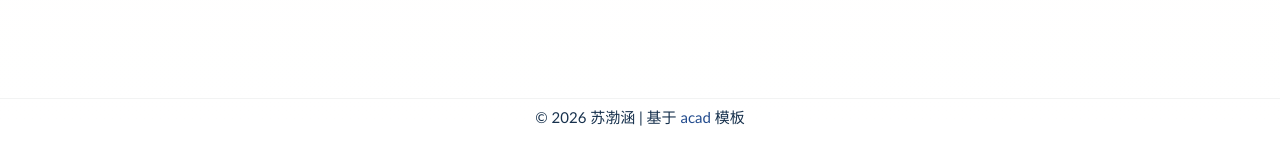
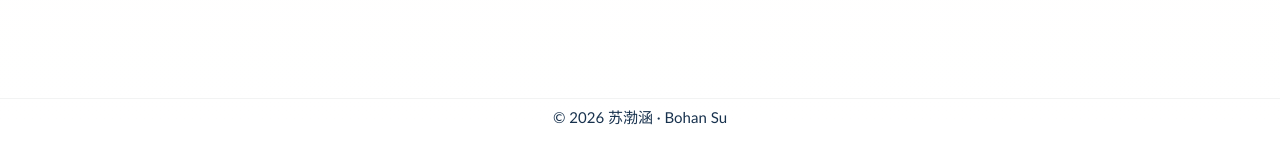
Before and after one commit to BohanSu/BohanSu.github.io, a Jekyll site: the page built from materials/reid-survey-overview.md, in a window 1280 px wide and 900 px high, scrolled down 2318 px. Shown: the part 756-897 px from the top of the window. Built offline with Jekyll 4.4.1, drawn with Linux system fonts in a browser that asks for light colours; our own code applies the rules of GitHub Pages for plain Markdown files.

Commit message:
Replace template attributions with Bohan Su's own
Remove RayeRen/acad-homepage footer links, mmistakes/Minimal
Mistakes header comment, and AcadHomepage template note in
README so the site and source identify solely as Bohan Su's.

```diff
--- a/_layouts/default.html
+++ b/_layouts/default.html
@@ -28,10 +28,7 @@
 <div class="footer_site">
 <hr/>
 <div class="footer_copyright">
-  © 2026 苏渤涵 | 基于&nbsp
-  <a class="page_a"  href="https://github.com/RayeRen/acad-homepage.github.io">
-  acad
-  </a>&nbsp模板
+  © 2026 苏渤涵 · Bohan Su
 </div>
 </div>
   </body>
--- a/_layouts/page-full.html
+++ b/_layouts/page-full.html
@@ -25,8 +25,7 @@
     <div class="footer_site">
       <hr/>
       <div class="footer_copyright">
-        © 2026 苏渤涵 | 基于&nbsp
-        <a class="page_a" href="https://github.com/RayeRen/acad-homepage.github.io">acad</a>&nbsp模板
+        © 2026 苏渤涵 · Bohan Su
       </div>
     </div>
   </body>
```
Also changed, not shown: README.md (+1 -1 lines), assets/css/main.scss (+3 -7 lines), 1 other file.
